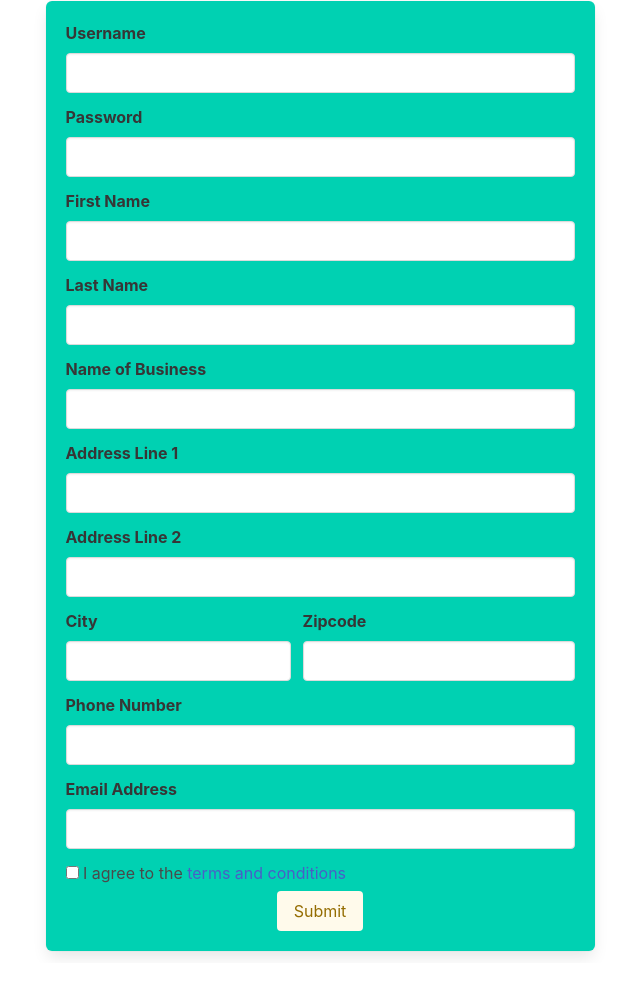
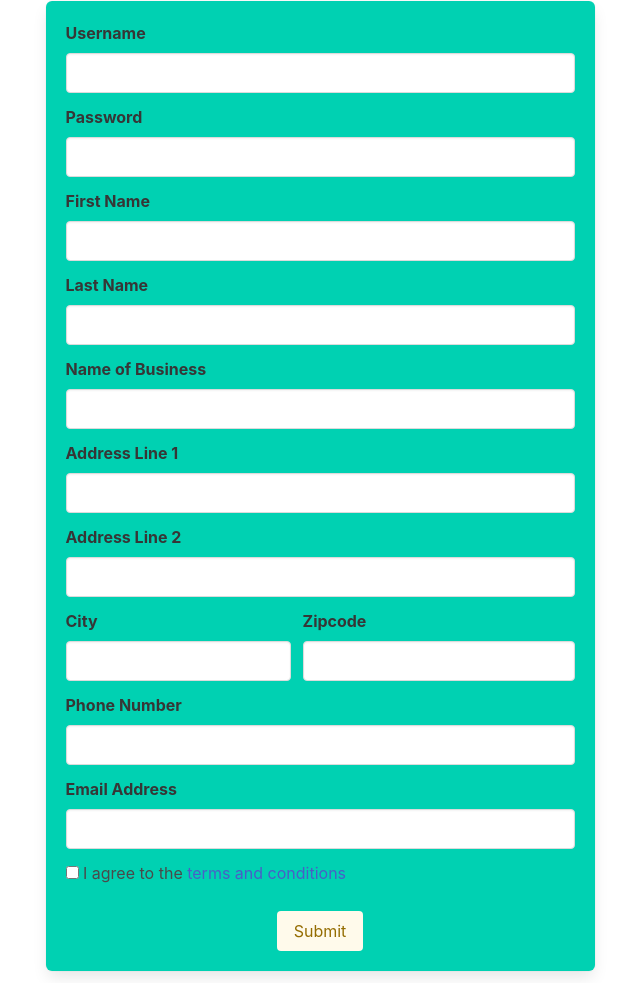
Before and after one commit to KamranDjourshari24/490DataTool, a website: page client/form/form.html in a window 1280 px wide. Shown: the part 201-1184 px from the top of the page, without its empty margins (320-960 px from the left). Drawn offline with nearby package versions, Linux system fonts and the light colour scheme.

Commit message:
Update button

```diff
--- a/client/form/form.html
+++ b/client/form/form.html
@@ -123,9 +123,7 @@
                         </label>
 
                         <div class=' field has-text-centered'>
-                            <div class='control submit'>
-                                <button class='button is-warning is-light' id='submitBtn'>Submit</button>
-                            </div>
+                            <button class='button is-warning is-light' id='submitBtn'>Submit</button>
                         </div>
                 </form>
             </div>
--- a/client/form/form_script.js
+++ b/client/form/form_script.js
@@ -63,6 +63,7 @@ async function createFarm(e) {
         try {
             const fetchResponse2 = await fetch('../api/urban_farms', farmSettings);
             const farmData = await fetchResponse2.json();
+            localStorage.clear();
             localStorage.setItem('farmName', farm.value);
             // alert(localStorage.getItem('farmName'));
             window.location.href = '../inventory/index.html';
--- a/client/form/form_style.css
+++ b/client/form/form_style.css
@@ -11,3 +11,7 @@
 .subtitle {
   margin-left: 30px;
 }
+
+#submitBtn {
+  margin-top: 20px;
+}
```
